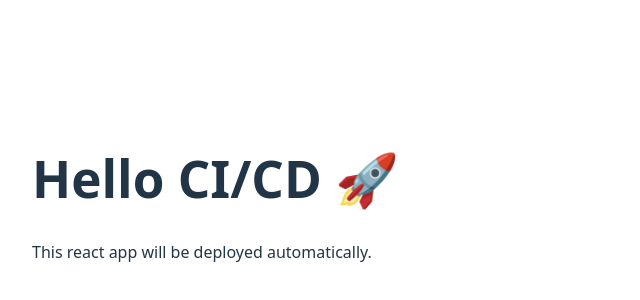
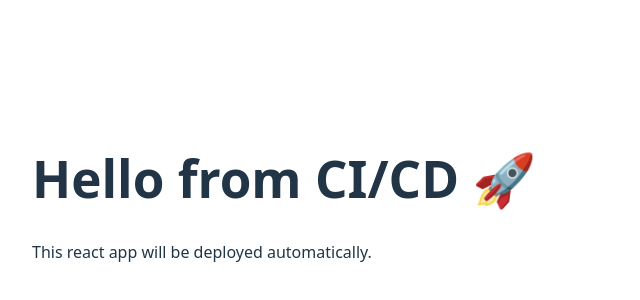
Before and after one commit to Nkumar88/demo-react-app, a React (Vite) app: page / in a window 1280 px wide. Shown: the part 202-502 px from the top of the page, without its empty margins (0-640 px from the left). Built offline with nearby package versions, Linux system fonts and the light colour scheme.

Commit message:
App Deployment to ec2 for PR preview added

```diff
--- a/src/App.jsx
+++ b/src/App.jsx
@@ -1,7 +1,7 @@
 function App() {
   return (
     <div style={{ padding: "2rem", fontfamily: "Ariel" }}>
-      <h1> Hello CI/CD 🚀</h1>
+      <h1>Hello from CI/CD 🚀</h1>
       <p>This react app will be deployed automatically.</p>
     </div>
  );
```
